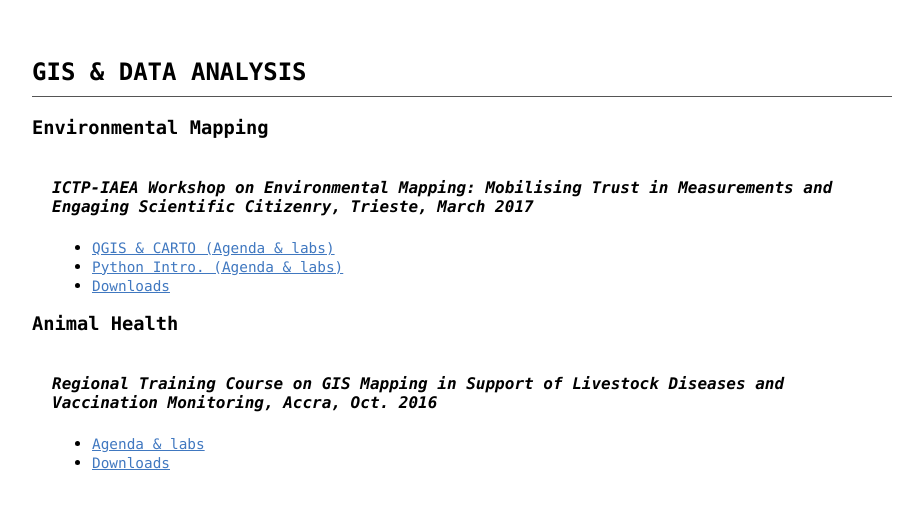
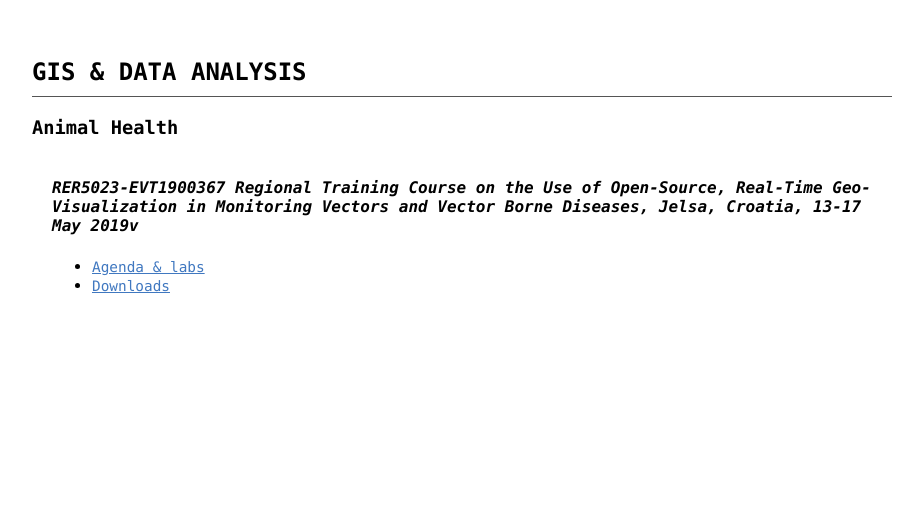
Before and after one commit to franckalbinet/gis-training-jelsa, a plain HTML site: page index.html in a window 1280 px wide. Shown: the part 81-590 px from the top of the page, without its empty margins (178-1101 px from the left). Drawn offline with Linux system fonts and the light colour scheme.

Commit message:
Update index.html

```diff
--- a/index.html
+++ b/index.html
@@ -37,25 +37,9 @@
 
 <h2>GIS & DATA ANALYSIS</h2>
 
-<h3>Environmental	Mapping</h3>
-<div class="course-content">
-  <h4>ICTP-IAEA Workshop	on Environmental Mapping: Mobilising	Trust	in Measurements	and	Engaging	Scientific Citizenry, Trieste, March 2017</h4>
-  <ul>
-    <li>
-      <a href="https://github.com/franckalbinet/training-courses/blob/gh-pages/gis/ictp/smr2858/src/agenda.md">QGIS & CARTO (Agenda & labs) </a>
-    </li>
-    <li>
-      <a href="https://github.com/franckalbinet/training-courses/blob/gh-pages/gis/ictp/smr2858/src/agenda-python.md">Python Intro. (Agenda & labs)</a>
-    </li>
-    <li>
-      <a href="https://github.com/franckalbinet/training-courses/blob/gh-pages/gis/ictp/downloads/">Downloads</a>
-    </li>
-  </ul>
-</div>
-
 <h3>Animal Health</h3>
 <div class="course-content">
-  <h4>Regional Training Course on GIS Mapping in Support of Livestock Diseases and Vaccination Monitoring, Accra, Oct. 2016</h4>
+  <h4>RER5023-EVT1900367 Regional Training Course on the Use of Open-Source, Real-Time Geo-Visualization in Monitoring Vectors and Vector Borne Diseases, Jelsa, Croatia, 13-17 May 2019v</h4>
   <ul>
     <li>
       <a href="https://github.com/franckalbinet/training-courses/blob/gh-pages/gis/animal-health/ghana-2016/src/agenda.md">Agenda & labs</a>
```
